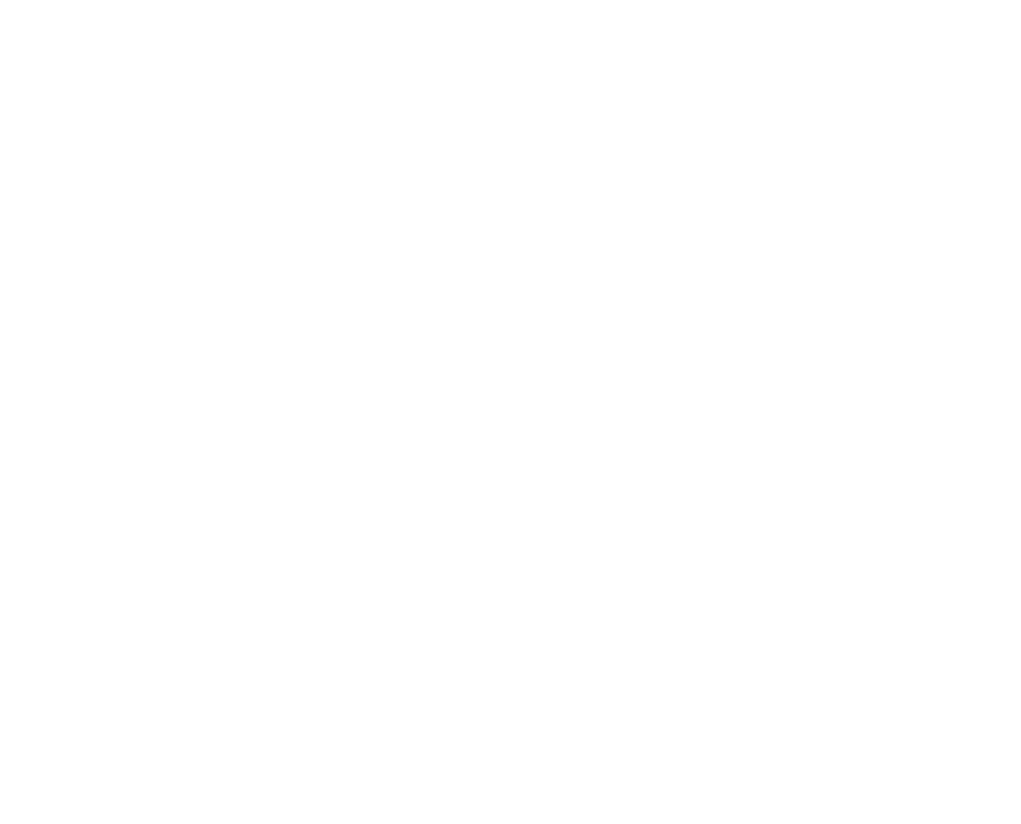
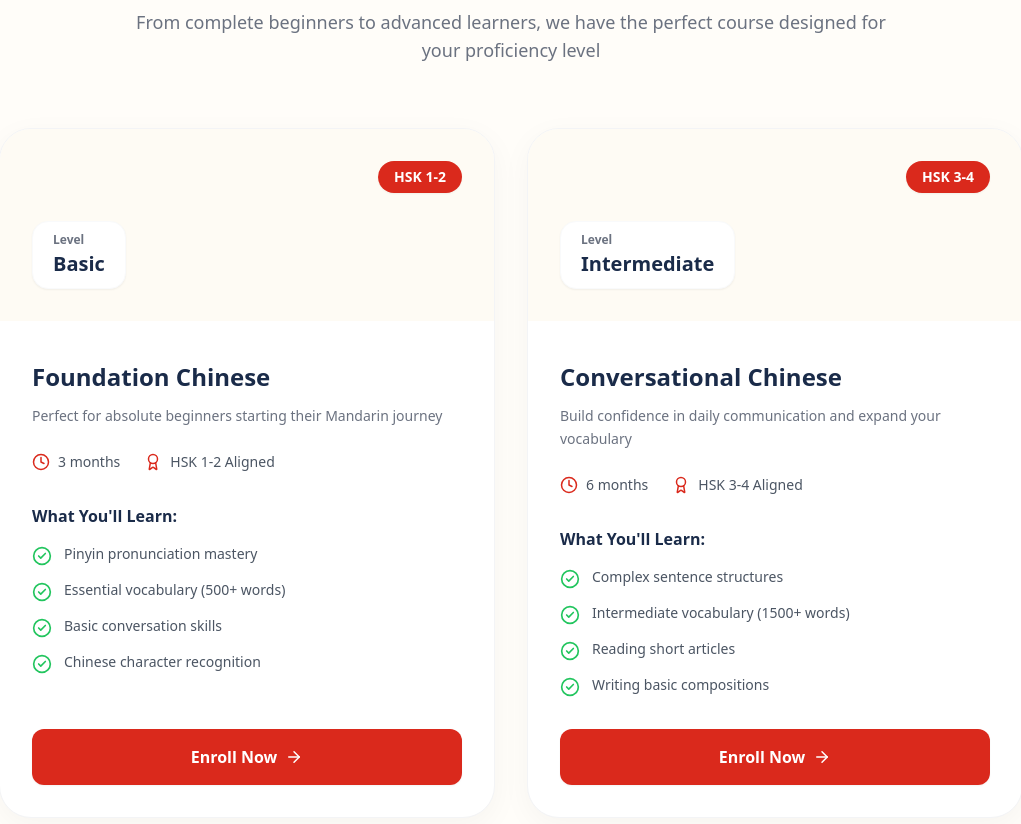
Before and after one commit to XiaDRaion/Mandarin-Learning-Center, a React (Vite) app: page / in a window 1280 px wide. Shown: the part 1849-2673 px from the top of the page, without its empty margins (129-1150 px from the left). Before the commit the page ends 1713 px from the top, so only its background shows below. Built offline with nearby package versions, Linux system fonts and the light colour scheme.

Commit message:
feat: implement learning paths section

```diff
--- a/package.json
+++ b/package.json
@@ -24,6 +24,7 @@
   "dependencies": {
     "@types/react": "^19.2.14",
     "@types/react-dom": "^19.2.3",
+    "lucide-react": "^1.7.0",
     "react": "^19.2.4",
     "react-dom": "^19.2.4"
   }
--- a/src/index.tsx
+++ b/src/index.tsx
@@ -3,6 +3,7 @@
 import Navbar from "./pages/Navbar";
 import Hero from "./pages/Hero";
 import ChooseUs from "./pages/ChooseUs";
+import LearningPath from "./pages/LearningPaths";
 
 const App = () => {
   return (
@@ -10,6 +11,7 @@
       <Navbar />
       <Hero />
       <ChooseUs />
+      <LearningPath />
     </div>
   );
 };
--- /dev/null
+++ b/src/pages/LearningPaths.tsx
@@ -0,0 +1,143 @@
+import React from "react";
+import { Clock, Award, CheckCircle2, ArrowRight } from "lucide-react";
+
+interface LearningPathData {
+  id: string;
+  badge: string;
+  levelLabel: string;
+  levelName: string;
+  title: string;
+  description: string;
+  duration: string;
+  alignment: string;
+  learnings: string[];
+}
+
+const LEARNING_PATHS: LearningPathData[] = [
+  {
+    id: "basic",
+    badge: "HSK 1-2",
+    levelLabel: "Level",
+    levelName: "Basic",
+    title: "Foundation Chinese",
+    description:
+      "Perfect for absolute beginners starting their Mandarin journey",
+    duration: "3 months",
+    alignment: "HSK 1-2 Aligned",
+    learnings: [
+      "Pinyin pronunciation mastery",
+      "Essential vocabulary (500+ words)",
+      "Basic conversation skills",
+      "Chinese character recognition",
+    ],
+  },
+  {
+    id: "intermediate",
+    badge: "HSK 3-4",
+    levelLabel: "Level",
+    levelName: "Intermediate",
+    title: "Conversational Chinese",
+    description:
+      "Build confidence in daily communication and expand your vocabulary",
+    duration: "6 months",
+    alignment: "HSK 3-4 Aligned",
+    learnings: [
+      "Complex sentence structures",
+      "Intermediate vocabulary (1500+ words)",
+      "Reading short articles",
+      "Writing basic compositions",
+    ],
+  },
+];
+
+export default function LearningPath() {
+  return (
+    <section className="min-h-screen bg-[#FFFDF9] py-20 px-4 font-sans">
+      {/* Header Section */}
+      <div className="text-center max-w-3xl mx-auto mb-16">
+        <h2 className="text-4xl md:text-5xl font-extrabold text-[#1A2B49] mb-4 tracking-tight">
+          Choose Your <span className="text-[#DA291C]">Learning Path</span>
+        </h2>
+        <p className="text-gray-500 text-lg">
+          From complete beginners to advanced learners, we have the perfect
+          course designed for your proficiency level
+        </p>
+      </div>
+
+      {/* Cards Container */}
+      <div className="grid grid-cols-1 md:grid-cols-2 gap-8 max-w-5xl mx-auto">
+        {LEARNING_PATHS.map((path) => (
+          <div
+            key={path.id}
+            className="bg-white rounded-[2rem] shadow-[0_8px_30px_rgb(0,0,0,0.04)] border border-gray-100 flex flex-col overflow-hidden"
+          >
+            {/* Card Top / Cream Banner area */}
+            <div className="bg-[#FEFBF4] h-48 p-8 flex flex-col relative">
+              {/* Top Right Red Badge */}
+              <div className="self-end bg-[#DA291C] text-white text-sm font-bold px-4 py-1.5 rounded-full shadow-sm">
+                {path.badge}
+              </div>
+
+              {/* Floating Level Indicator Box */}
+              <div className="mt-auto">
+                <div className="bg-white inline-block px-5 py-2.5 rounded-2xl shadow-sm border border-gray-50">
+                  <p className="text-xs text-gray-500 font-semibold mb-0.5">
+                    {path.levelLabel}
+                  </p>
+                  <p className="text-xl font-bold text-[#1A2B49]">
+                    {path.levelName}
+                  </p>
+                </div>
+              </div>
+            </div>
+
+            {/* Card Body */}
+            <div className="p-8 pt-10 flex flex-col flex-1">
+              <h3 className="text-2xl font-bold text-[#1A2B49] mb-3">
+                {path.title}
+              </h3>
+              <p className="text-gray-500 text-sm mb-6 leading-relaxed">
+                {path.description}
+              </p>
+
+              {/* Meta Info (Duration & Alignment) */}
+              <div className="flex items-center gap-6 text-sm text-gray-600 mb-8 font-medium">
+                <div className="flex items-center gap-2">
+                  <Clock size={18} className="text-[#DA291C]" />
+                  <span>{path.duration}</span>
+                </div>
+                <div className="flex items-center gap-2">
+                  <Award size={18} className="text-[#DA291C]" />
+                  <span>{path.alignment}</span>
+                </div>
+              </div>
+
+              {/* Learning Points */}
+              <div className="mb-8 flex-1">
+                <p className="font-bold text-[#1A2B49] mb-4">
+                  What You'll Learn:
+                </p>
+                <ul className="space-y-3.5">
+                  {path.learnings.map((item, index) => (
+                    <li key={index} className="flex items-start gap-3">
+                      <CheckCircle2
+                        size={20}
+                        className="text-[#22C55E] shrink-0 mt-0.5"
+                      />
+                      <span className="text-gray-600 text-sm">{item}</span>
+                    </li>
+                  ))}
+                </ul>
+              </div>
+
+              {/* Action Button */}
+              <button className="w-full bg-[#DA291C] text-white rounded-xl py-4 font-semibold hover:bg-[#B82217] transition-colors duration-200 flex justify-center items-center gap-2 shadow-sm">
+                Enroll Now <ArrowRight size={18} />
+              </button>
+            </div>
+          </div>
+        ))}
+      </div>
+    </section>
+  );
+}
```
Also changed, not shown: 1 other file (tests, documents, lock files or other folders).
